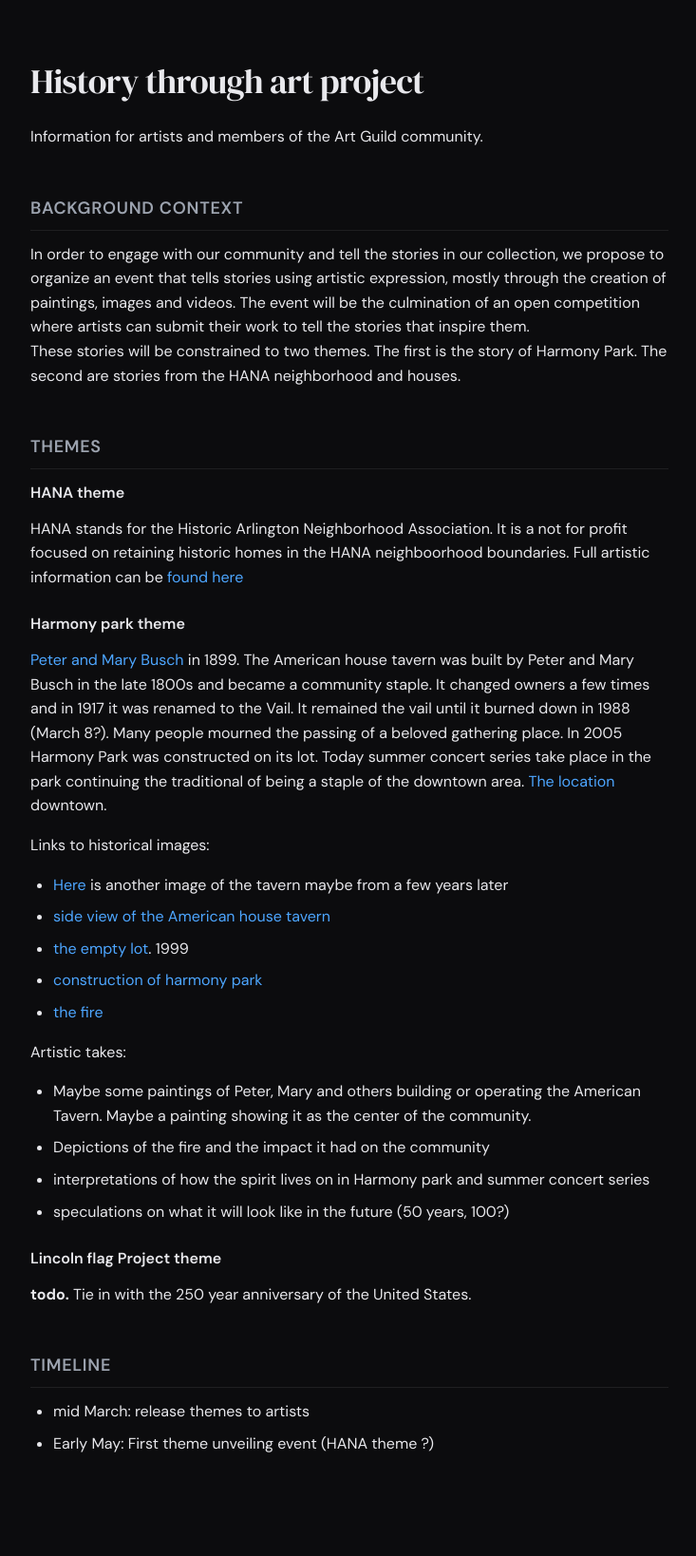
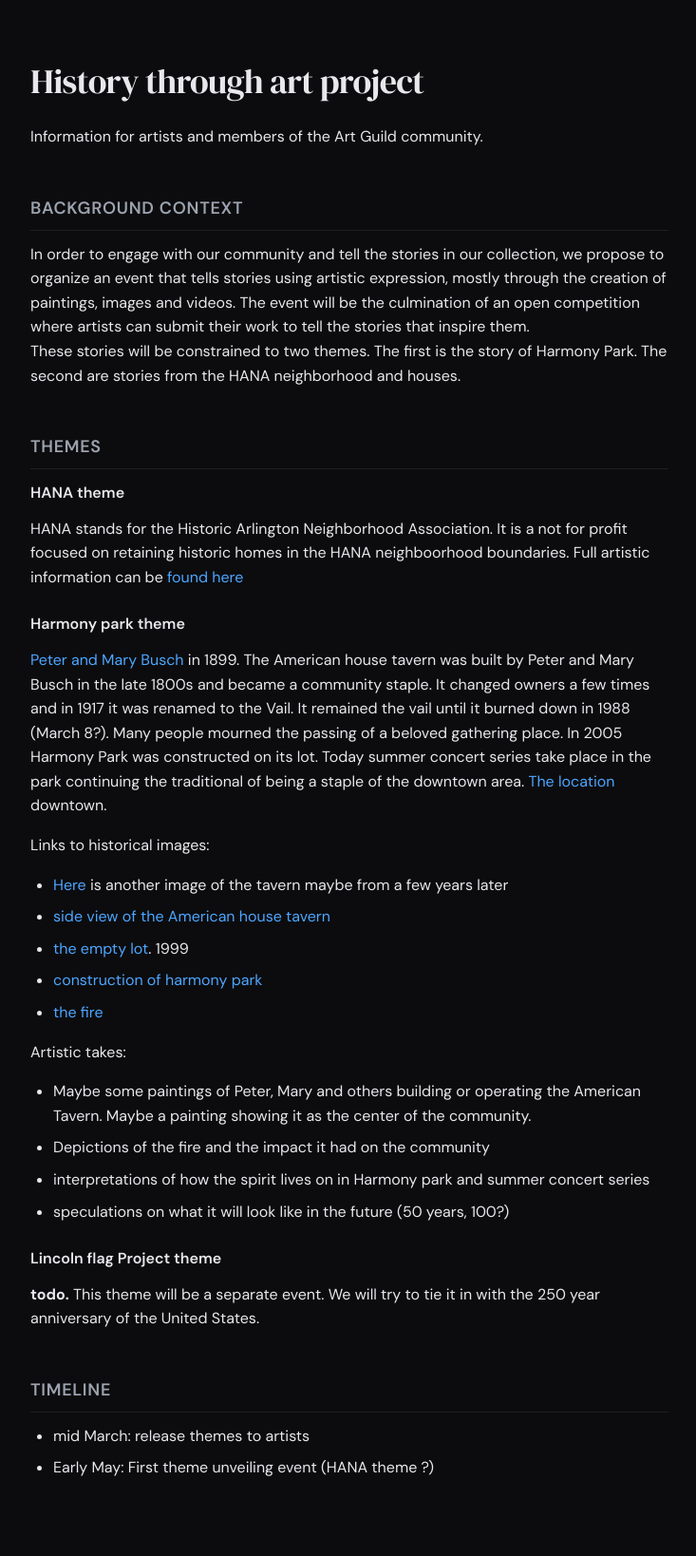
Before and after one commit to Arlington-Heights-Historical-Society/ah-history-through-art, a Jekyll site: the page built from docs/index.md, in a window 1280 px wide. Shown: the whole page at 95% size, without its empty margins (200-933 px from the left). Built offline with Jekyll 4.4.1, drawn with Linux system fonts in a browser that asks for light colours; before the commit the page ends 1612 px from its top, so only the background shows below that.

Commit message:
clarify the flag event is separate

```diff
--- a/docs/index.md
+++ b/docs/index.md
@@ -37,7 +37,7 @@ Artistic takes:
 
 #### Lincoln flag Project theme
 **todo.**
-Tie in with the 250 year anniversary of the United States.
+This theme will be a separate event. We will try to tie it in with the 250 year anniversary of the United States.
 
 ## Timeline
 * mid March: release themes to artists
```
